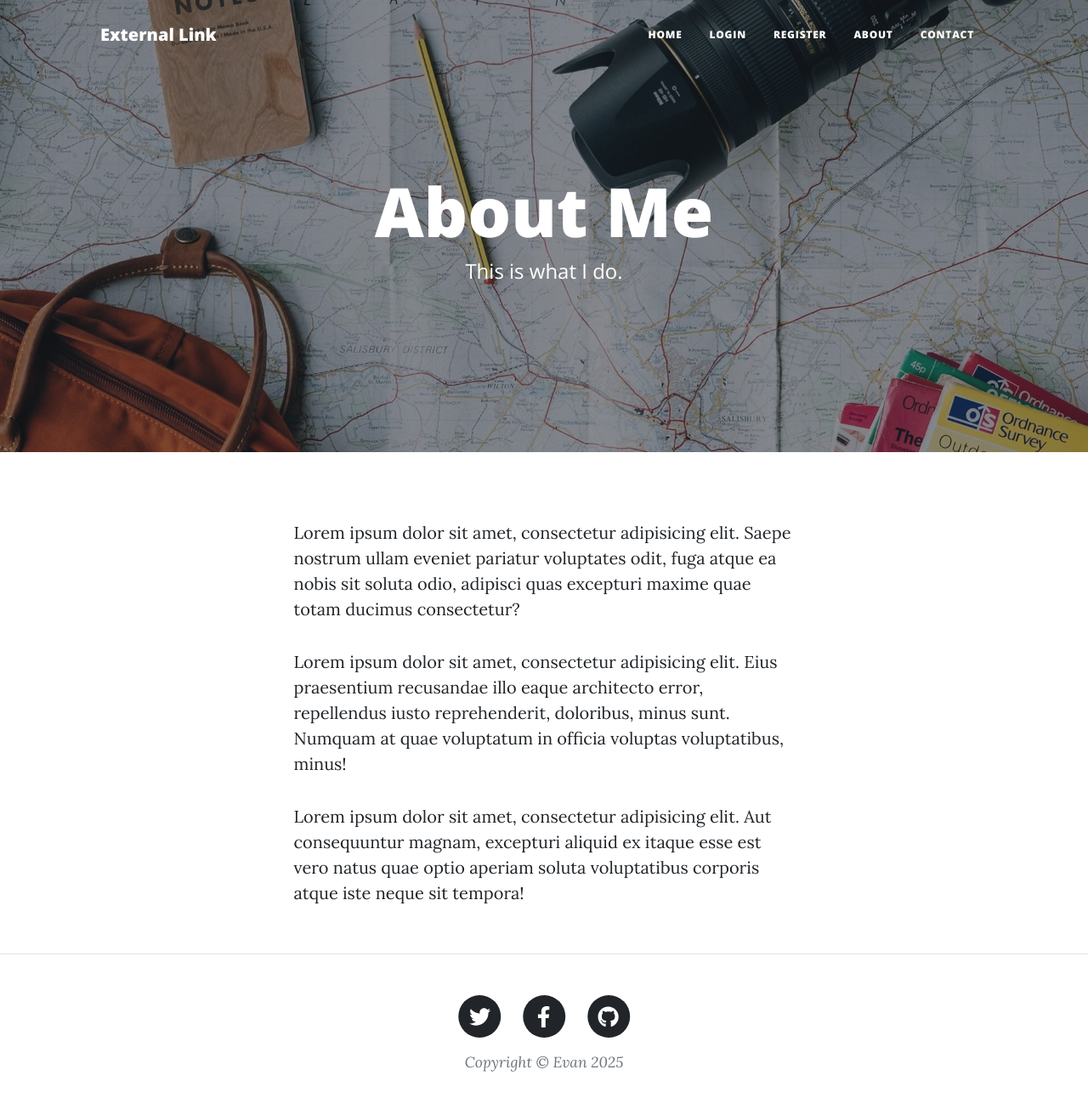
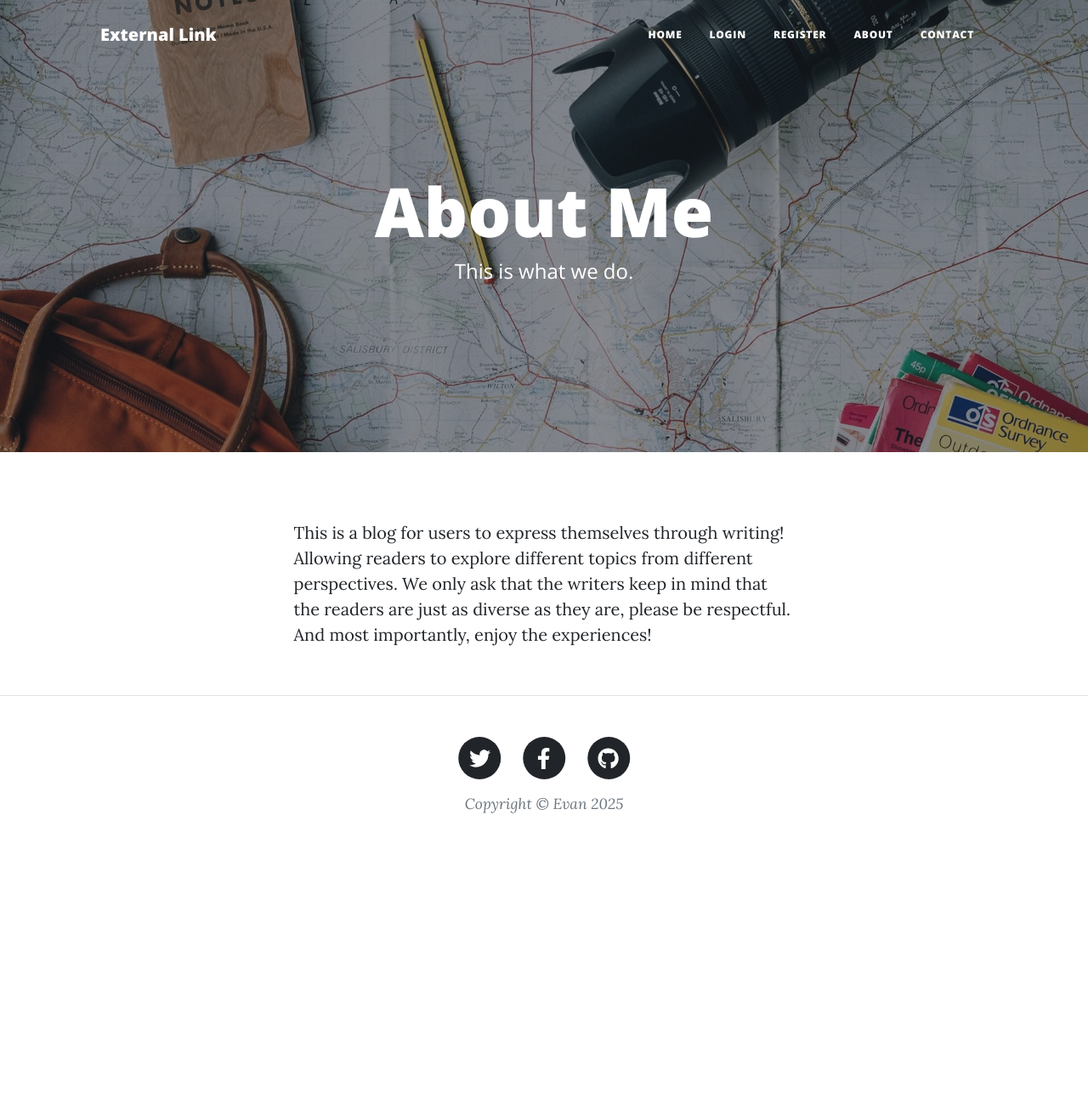
Before and after one commit to Esqrperaza/Blog-for-deployment, a Flask app: page /about in a window 1280 px wide. Shown: the whole page at 85% size. After the commit the page ends 957 px from the top, so only its background shows below. Run offline with Flask 3, Linux system fonts and the light colour scheme; some libraries are stand-ins or nearby versions.

Commit message:
edited about page

```diff
--- a/templates/about.html
+++ b/templates/about.html
@@ -10,7 +10,7 @@
       <div class="col-md-10 col-lg-8 col-xl-7">
         <div class="page-heading">
           <h1>About Me</h1>
-          <span class="subheading">This is what I do.</span>
+          <span class="subheading">This is what we do.</span>
         </div>
       </div>
     </div>
@@ -22,22 +22,10 @@
     <div class="row gx-4 gx-lg-5 justify-content-center">
       <div class="col-md-10 col-lg-8 col-xl-7">
         <p>
-          Lorem ipsum dolor sit amet, consectetur adipisicing elit. Saepe
-          nostrum ullam eveniet pariatur voluptates odit, fuga atque ea nobis
-          sit soluta odio, adipisci quas excepturi maxime quae totam ducimus
-          consectetur?
-        </p>
-        <p>
-          Lorem ipsum dolor sit amet, consectetur adipisicing elit. Eius
-          praesentium recusandae illo eaque architecto error, repellendus iusto
-          reprehenderit, doloribus, minus sunt. Numquam at quae voluptatum in
-          officia voluptas voluptatibus, minus!
-        </p>
-        <p>
-          Lorem ipsum dolor sit amet, consectetur adipisicing elit. Aut
-          consequuntur magnam, excepturi aliquid ex itaque esse est vero natus
-          quae optio aperiam soluta voluptatibus corporis atque iste neque sit
-          tempora!
+          This is a blog for users to express themselves through writing! Allowing readers to explore
+          different topics from different perspectives. We only ask that the writers keep in mind that
+          the readers are just as diverse as they are, please be respectful. And most importantly, enjoy
+          the experiences!
         </p>
       </div>
     </div>
--- a/templates/contact.html
+++ b/templates/contact.html
@@ -20,7 +20,7 @@
     </div>
   </div>
 </header>
-<!-- Main Content-->
+
 <main class="mb-4">
   <div class="container px-4 px-lg-5">
     <div class="row gx-4 gx-lg-5 justify-content-center">
@@ -30,8 +30,6 @@
           I will get back to you as soon as possible!
         </p>
         <div class="my-5">
-          <!-- * * * * * * * * * * * * * * *-->
-          <!-- * * Simplified SB Contact Form for the Tutorial* *-->
           <form
             id="contactForm"
             name="sentMessage"
--- a/templates/register.html
+++ b/templates/register.html
@@ -11,7 +11,7 @@ include "header.html" %}
       <div class="col-md-10 col-lg-8 col-xl-7">
         <div class="page-heading">
           <h1>Register</h1>
-          <span class="subheading">Start Contributing to the Blog!</span>
+          <span class="subheading">Start your blog era!</span>
         </div>
       </div>
     </div>
```
